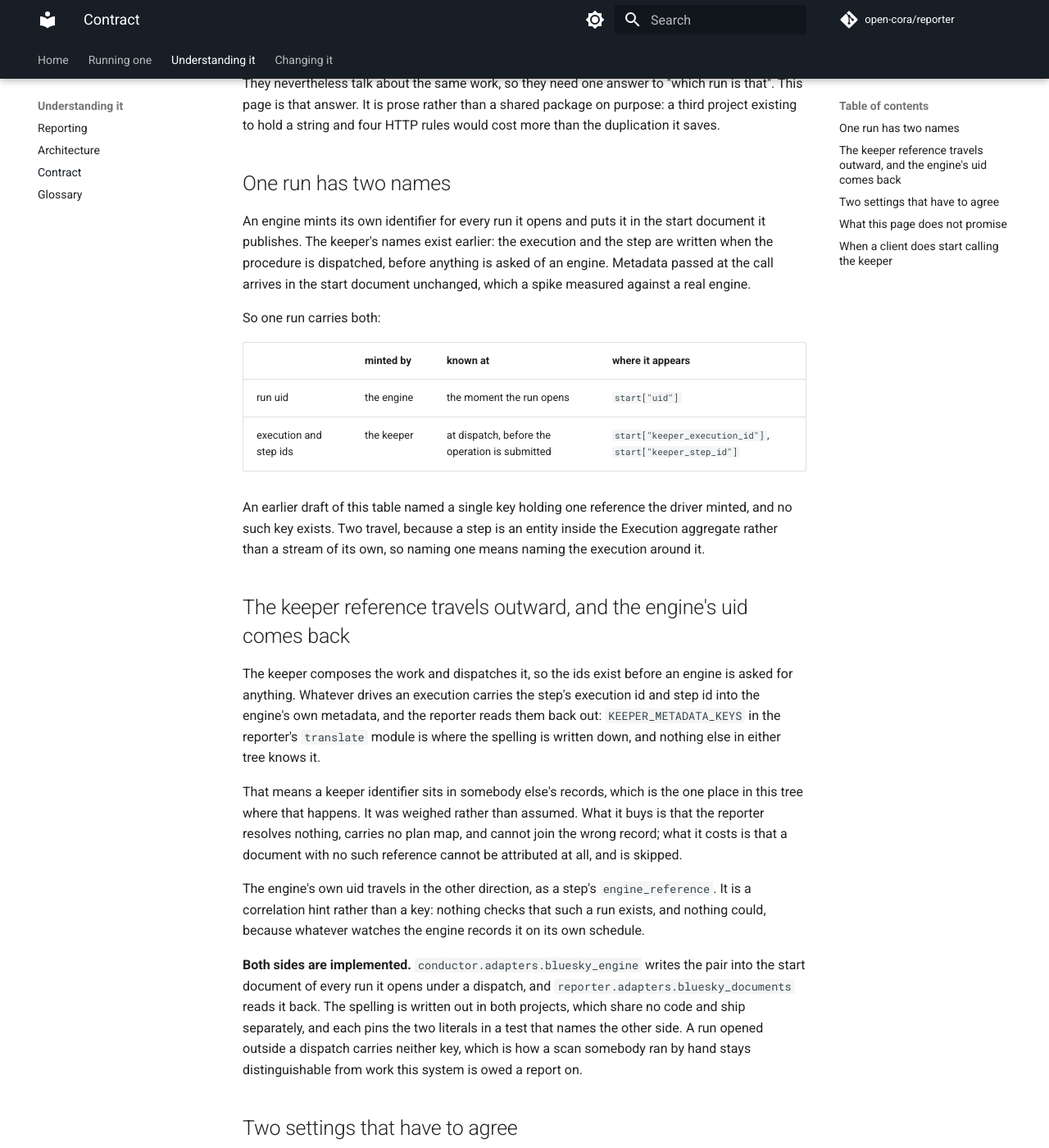
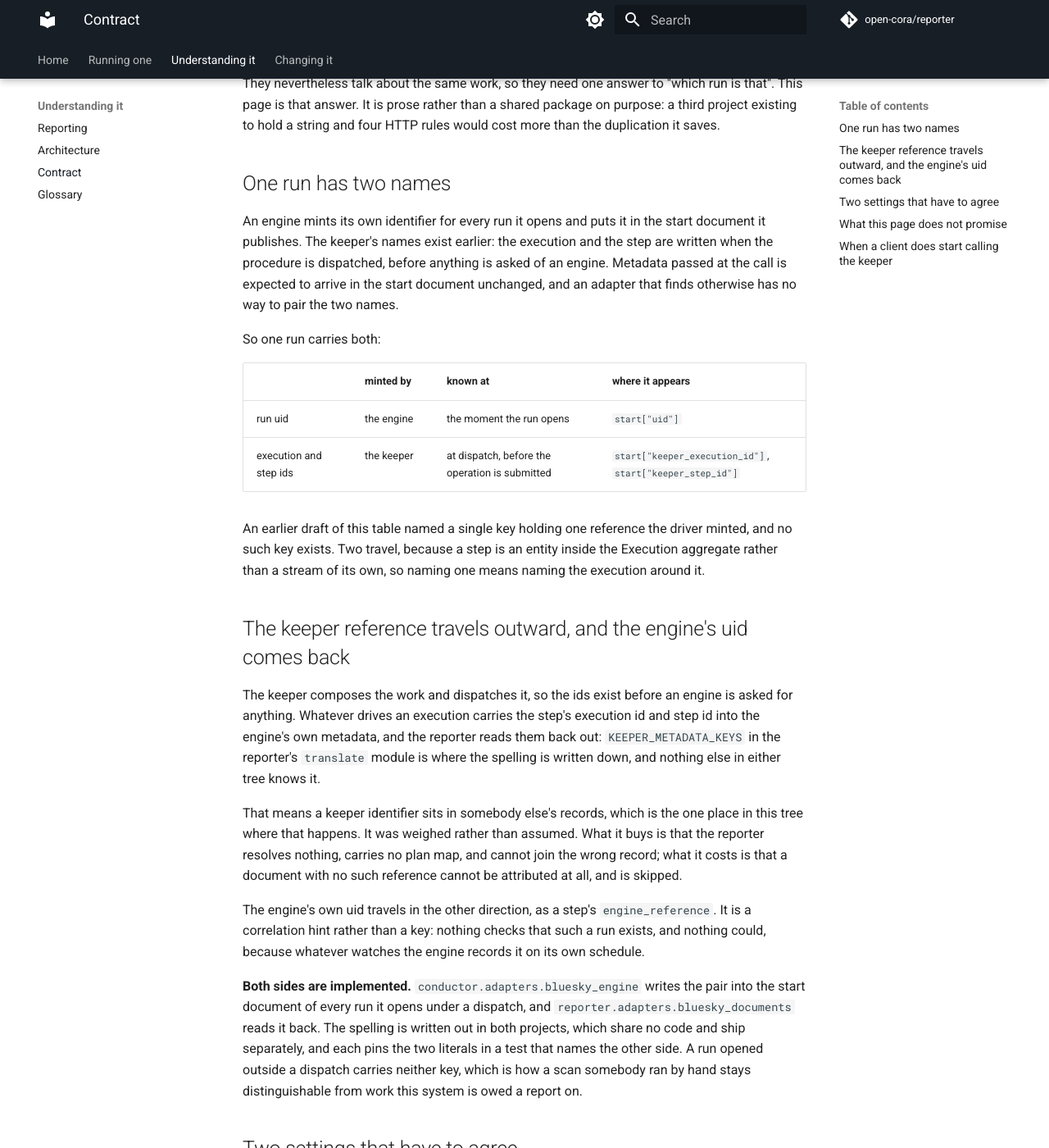
Before and after one commit to open-cora/reporter, an MkDocs documentation site: the page built from docs/client-contract.md, in a window 1280 px wide and 1400 px high, scrolled down 417 px. Shown: the whole window at 82% size. Built offline with MkDocs 1.6.1 and Material for MkDocs 9.7.7, drawn with Linux system fonts in a browser that asks for light colours; some web fonts are replaced; comment, search, counter and statistics services are not loaded; some of the changed text lies outside the part shown.

Commit message:
fix: the client contract is one page again in all three projects
ac5b2cf edited the keeper's copy alone, dropping two spike citations from
it, and left the conductor's and the reporter's behind. The three went to
6645, 6662 and 6662 bytes, and the page's own second paragraph claims it
exists in all three word for word, so for one commit the page was wrong
about itself.

test_the_client_contract_says_one_thing caught it, and nothing else could
have: each project's suite scans its own directory, so all three stayed
green while the agreement between them did not. That is the failure that
file was written for after a rename did the same thing, and it did its job
the second time too.

The two sentences are the ones the keeper already carries. A spike is a
one-off probe that nothing re-runs, and spikes/ sits at the tree root and
reaches none of the four mirrors, so a published page resting on one is
citing evidence it does not ship.

Co-Authored-By: Claude Opus 5 (1M context) <noreply@anthropic.com>

```diff
--- a/docs/client-contract.md
+++ b/docs/client-contract.md
@@ -14,7 +14,7 @@ They nevertheless talk about the same work, so they need one answer to "which ru
 
 ## One run has two names
 
-An engine mints its own identifier for every run it opens and puts it in the start document it publishes. The keeper's names exist earlier: the execution and the step are written when the procedure is dispatched, before anything is asked of an engine. Metadata passed at the call arrives in the start document unchanged, which a spike measured against a real engine.
+An engine mints its own identifier for every run it opens and puts it in the start document it publishes. The keeper's names exist earlier: the execution and the step are written when the procedure is dispatched, before anything is asked of an engine. Metadata passed at the call is expected to arrive in the start document unchanged, and an adapter that finds otherwise has no way to pair the two names.
 
 So one run carries both:
 
@@ -39,7 +39,7 @@ The engine's own uid travels in the other direction, as a step's `engine_referen
 
 The scheme is a word, and two deployments have to pick the same one.
 
-- The reporter reads `external_ref_scheme` from the `[store]` table of its TOML configuration and sends it with every dataset it registers. A spike recommends a word for the engine it drove, and what a given deployment settled on is written down in its beamline descriptor.
+- The reporter reads `external_ref_scheme` from the `[store]` table of its TOML configuration and sends it with every dataset it registers. What a given deployment settled on is written down in its beamline descriptor.
 - Anything that later resolves a dataset's address must read it under that same word.
 
 Nothing checks this. Two deployments configured differently file data under two vocabularies that look alike and are not, and nothing in the keeper can tell them apart, because the scheme names a vocabulary rather than an instance.
```
